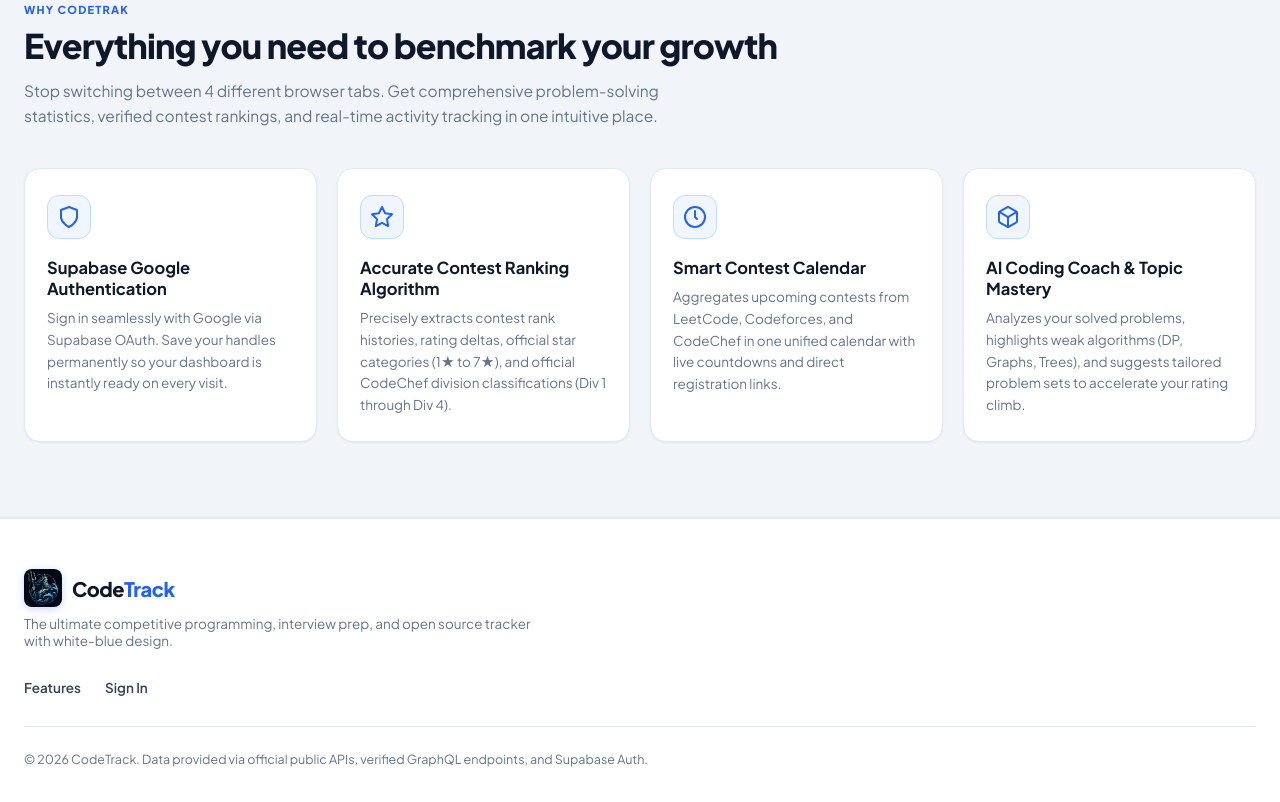
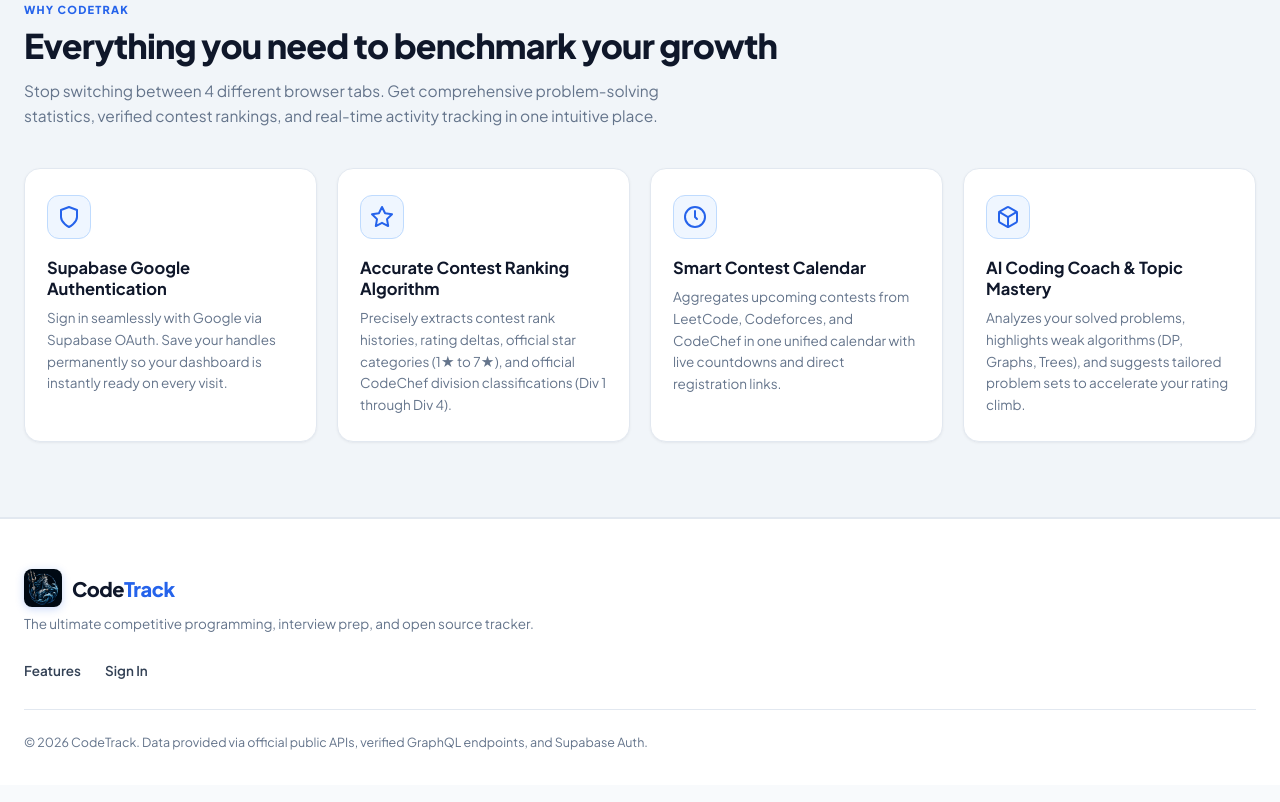
Before and after one commit to thakurvarun094/CodeTrack, a website: page frontend/index.html in a window 1280 px wide. Shown: the part 1181-1983 px from the top of the page. Drawn offline with nearby package versions, Linux system fonts and the light colour scheme; no server answers.

Commit message:
new changes

```diff
--- a/frontend/index.html
+++ b/frontend/index.html
@@ -200,7 +200,7 @@
             <span>Code<span class="brand-accent">Track</span></span>
           </div>
           <p class="footer-tagline">
-            The ultimate competitive programming, interview prep, and open source tracker with white-blue design.
+            The ultimate competitive programming, interview prep, and open source tracker.
           </p>
         </div>
 
```
Also changed, not shown: README.md.
